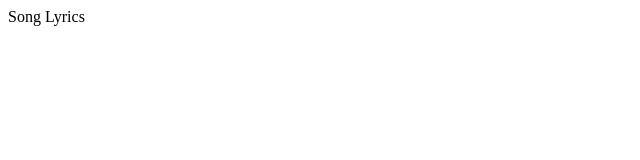
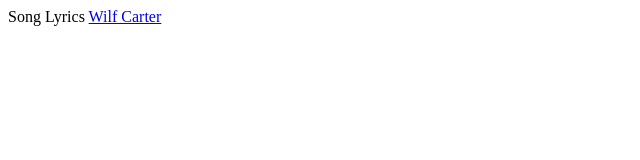
Before and after one commit to VincentXE/vincentxe.github.io, a plain HTML site: page song_lyrics/index.html in a window 1280 px wide. Shown: the whole page, without its empty margins (0-640 px from the left). Drawn offline with Linux system fonts and the light colour scheme.

Commit message:
forgot to add wilf carter entry

```diff
--- a/song_lyrics/index.html
+++ b/song_lyrics/index.html
@@ -1,3 +1,3 @@
 Song Lyrics
 
-<a href="/wilf_carter">
+<a href="/wilf_carter">Wilf Carter</a>
```
